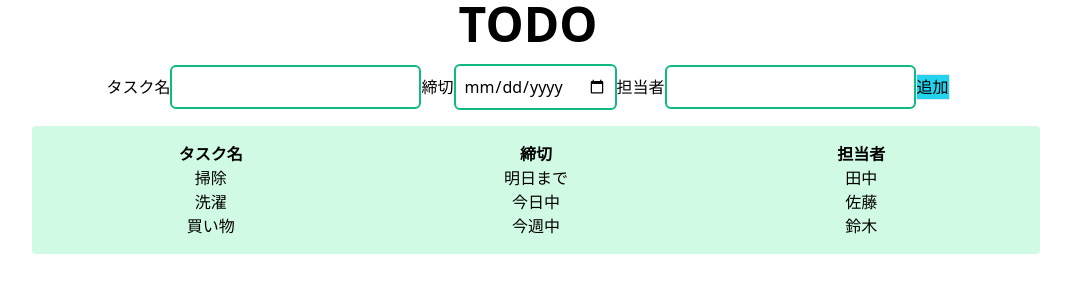
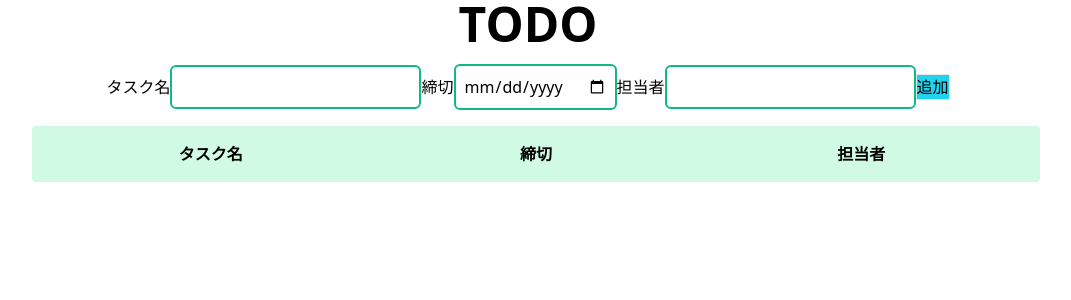
Before and after one commit to tslucky7/React-practice, a React app: page / in a window 1280 px wide. Shown: the top 300 px of the page, without its empty margins (112-1183 px from the left). Built offline with nearby package versions, Linux system fonts and the light colour scheme.

Commit message:
2818 フロント確認前

```diff
--- a/src/js/App.tsx
+++ b/src/js/App.tsx
@@ -3,7 +3,8 @@ import { TodoList } from "./components/TodoList";
 import { Heading } from "./components/Heading";
 import { TextField } from "./components/TextField";
 
-type Todo = {
+export type Todo = {
+  id: number;
   task: string;
   deadline: string;
   person: string;
@@ -16,7 +17,7 @@ export const App = () => {
   const [newPerson, setNewPerson] = React.useState<string>("");
 
   const addNewTodo = () => {
-    setTodoList((prev) => [...prev, {task: newTask, deadline: newDeadline, person: newPerson}]);
+    setTodoList((prev) => [...prev, {id: Date.now(), task: newTask, deadline: newDeadline, person: newPerson}]);
   }
 
   return (
@@ -25,11 +26,8 @@ export const App = () => {
       <TextField label="タスク名" value={newTask} onChange={setNewTask} type="text" />
       <TextField label="締切" value={newDeadline} onChange={setNewDeadline} type="date" />
       <TextField label="担当者" value={newPerson} onChange={setNewPerson} type="text" />
-      <button className="border bg-cyan-400">追加</button>
-      <p>{newTask}</p>
-      <p>{newDeadline}</p>
-      <p>{newPerson}</p>
-      <TodoList />
+      <button className="border bg-cyan-400" onClick={addNewTodo}>追加</button>
+      <TodoList todoList={todoList} />
     </main>
   );
 };
--- a/src/js/components/TodoList.tsx
+++ b/src/js/components/TodoList.tsx
@@ -1,13 +1,12 @@
 import * as React from "react";
 import { TodoItem } from "./TodoItem";
+import { Todo } from "../App";
 
-export const TodoList: React.FC = () => {
-  const todos = [
-    { id: 123, task: "掃除", deadline: "明日まで", person: "田中" },
-    { id: 456, task: "洗濯", deadline: "今日中", person: "佐藤" },
-    { id: 789, task: "買い物", deadline: "今週中", person: "鈴木" },
-  ];
+type Props = {
+  todoList: Todo[];
+}
 
+export const TodoList = ({todoList}: Props) => {
   return (
     <ul className="mt-4 ml-4 bg-emerald-100 p-4 rounded">
       <li className="grid grid-cols-3 font-bold">
@@ -15,9 +14,9 @@ export const TodoList: React.FC = () => {
         <div>締切</div>
         <div>担当者</div>
       </li>
-      {todos.map((todo, index) => (
+      {todoList.map((todo) => (
         <TodoItem
-          key={index}
+          key={todo.id}
           task={todo.task}
           deadline={todo.deadline}
           person={todo.person}
```
